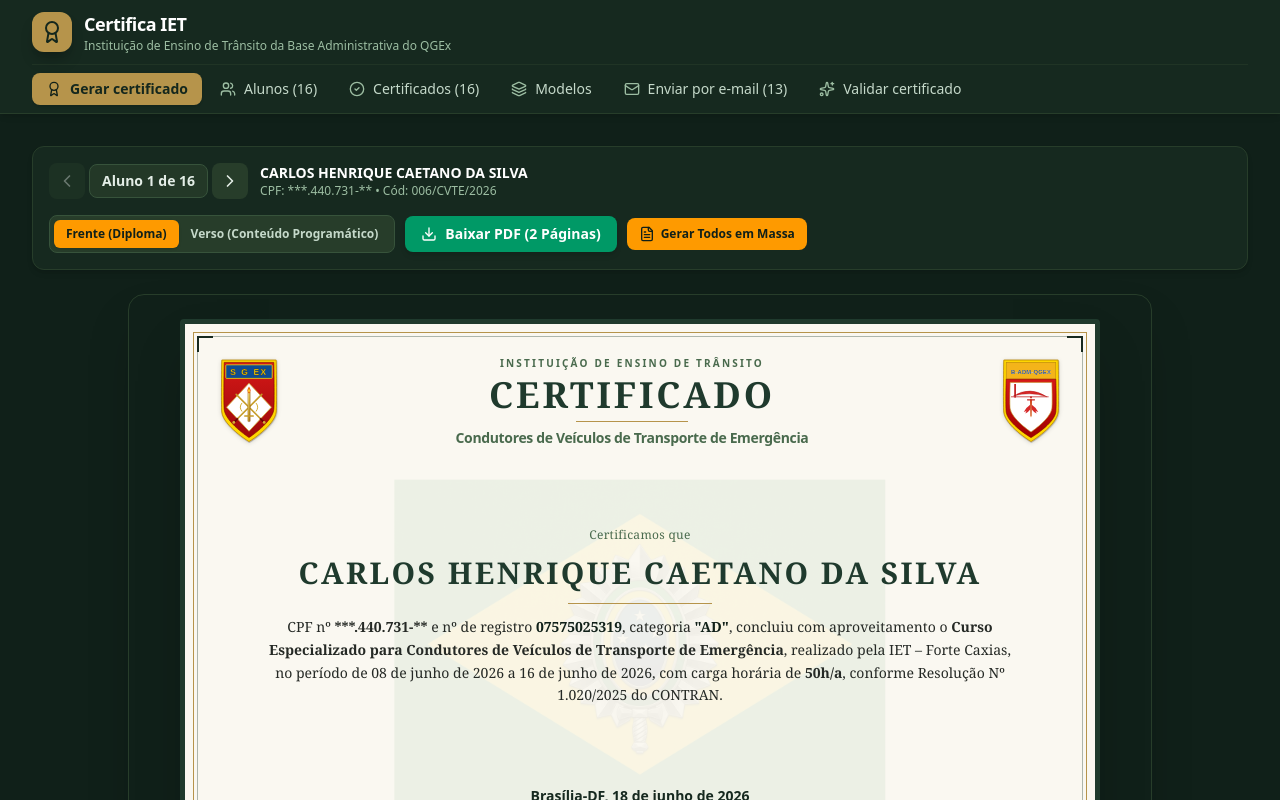
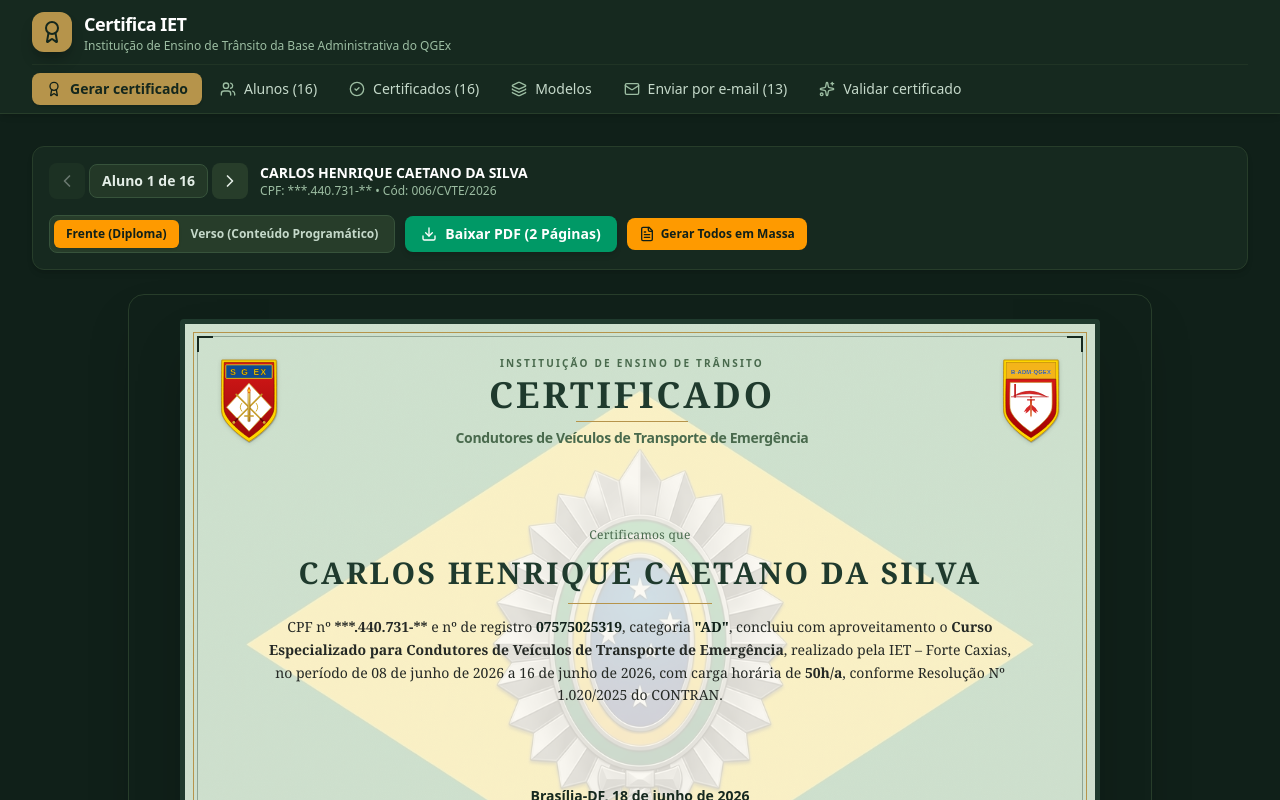
Before and after one commit to ledianefranca-coder/certificados, a React (Vite) app: page / in a window 1280 px wide. Shown: the top 800 px of the page. Built offline with nearby package versions, Linux system fonts and the light colour scheme.

Commit message:
Exibe bandeira em toda a área do certificado

```diff
--- a/src/components/CertificatePreview.tsx
+++ b/src/components/CertificatePreview.tsx
@@ -176,7 +176,7 @@
           <img
             src={QGEX_WATERMARK_IMG}
             alt="Marca d'água Exército Brasileiro"
-            className="absolute left-1/2 top-1/2 w-[54%] h-[76%] -translate-x-1/2 -translate-y-1/2 object-contain opacity-[0.055] pointer-events-none z-0 select-none"
+            className="absolute inset-0 w-full h-full object-fill opacity-[0.18] pointer-events-none z-0 select-none"
           />
 
           {/* Ornate decorative outer frame */}
```
